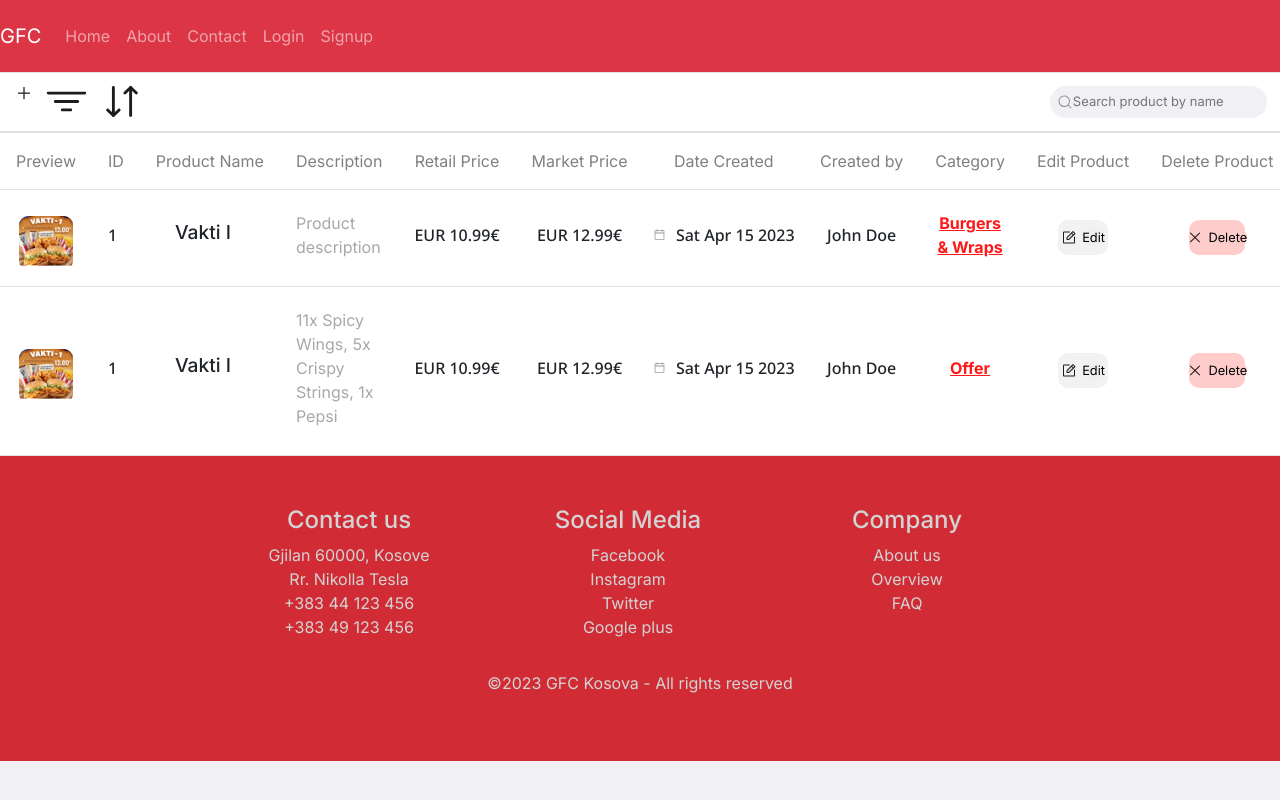
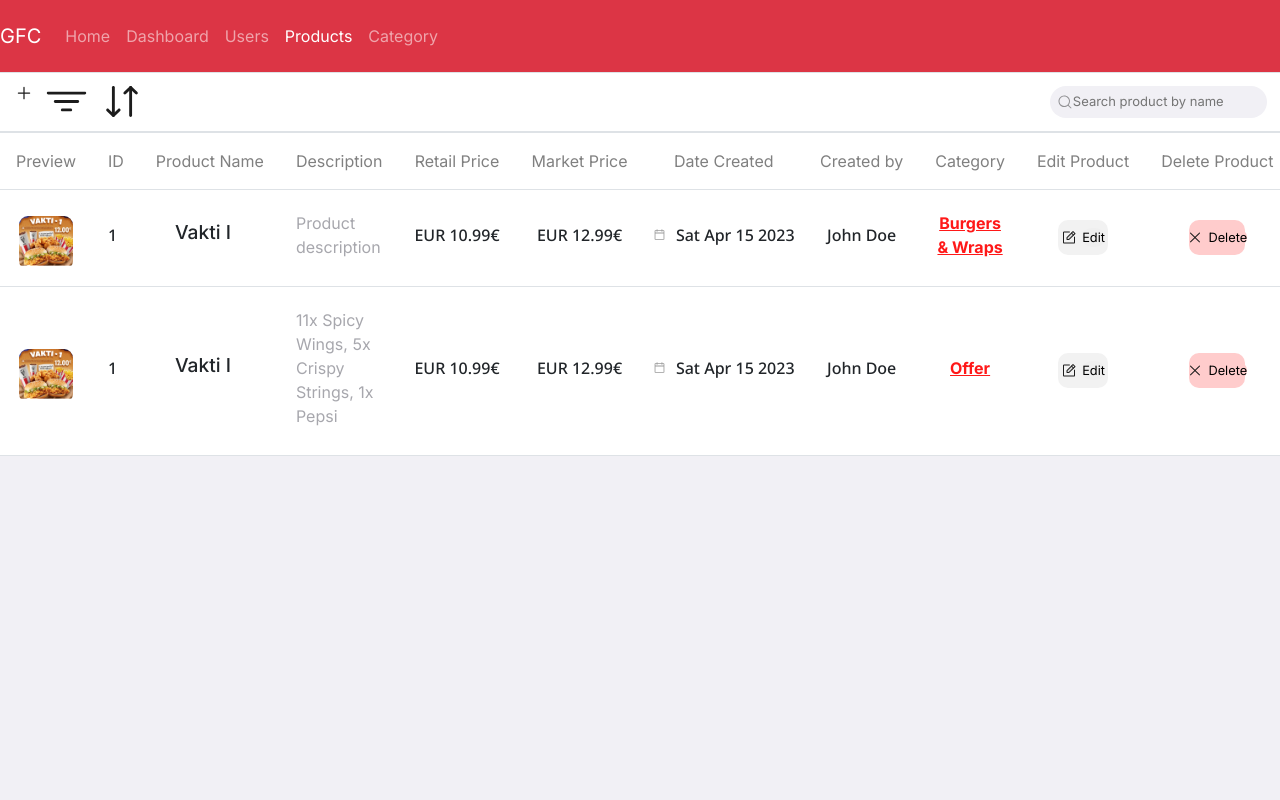
Before and after one commit to TrimZymberi/GFC-Web-application, a React (Vite) app: page /ProductList in a window 1280 px wide. Built offline with nearby package versions, Linux system fonts and the light colour scheme.

Commit message:
Update Dashboard
Update Dashboard

```diff
--- /dev/null
+++ b/src/components/NavbarDashboard.jsx
@@ -0,0 +1,33 @@
+import React from 'react';
+import { Navbar, Nav } from 'react-bootstrap';
+import { NavLink, useLocation } from 'react-router-dom';
+import '../styles/tab-style.css';
+
+const NavbarDashboard = () => {
+  const location = useLocation();
+  const navLinks = [
+    { to: '/home', text: 'Home' },
+    { to: '/dash', text: 'Dashboard' },
+    { to: '/UserList', text: 'Users' },
+    { to: '/ProductList', text: 'Products' },
+    { to: '/Category', text: 'Category' },
+  ];
+
+  return (
+    <Navbar className='bg-danger' variant="dark" expand="lg">
+      <Navbar.Brand href="#">GFC</Navbar.Brand>
+      <Navbar.Toggle aria-controls="navbarScroll" />
+      <Navbar.Collapse id="navbarScroll">
+        <Nav className="ml-auto my-2 my-lg-2 gap-15 px-10" style={{ maxHeight: '100px' }} navbarScroll>
+          {navLinks.map((link) => (
+            <Nav.Link as={NavLink} key={link.to} to={link.to} isActive={() => link.to === location.pathname}>
+              {link.text}
+            </Nav.Link>
+          ))}
+        </Nav>
+      </Navbar.Collapse>
+    </Navbar>
+  );
+};
+
+export default NavbarDashboard;
--- a/src/layouts/Dashboard/Dashboard.jsx
+++ b/src/layouts/Dashboard/Dashboard.jsx
@@ -5,10 +5,12 @@ import '../../styles/dashboard-style.css'
 import StatisticsSummary from '../../components/StatisticsSummary';
 import StatisticsCharts from '../../components/StatisticsCharts';
 import QuickAdd from '../../components/QuickAdd';
+import NavbarDashboard from '../../components/NavbarDashboard';
 
 function Dashboard() {
     return (
         <div className='container'>
+            <NavbarDashboard />
             <StatisticsSummary />
             <StatisticsCharts />
             <QuickAdd />
--- a/src/layouts/Dashboard/RolesRegistration.jsx
+++ b/src/layouts/Dashboard/RolesRegistration.jsx
@@ -30,7 +30,7 @@ const [values,setValues]=useState({
   return (
     <div className="wrapper  d-flex  align-items-center justify-content-center mb-5">
       <div className="signup ">
-        <h2 className="mb-3 text-center">Roles  </h2>
+        <h2 className="mb-3 text-center">Create a User </h2>
         <form onSubmit={handleValidation}>
           <div className="form-group  mb-2 ">
             <label htmlFor="Name" className="form-label">
--- a/src/views/ProductList.jsx
+++ b/src/views/ProductList.jsx
@@ -1,5 +1,6 @@
 import React from 'react'
 import '../styles/product-list-style.css'
+import NavbarDashboard from '../components/NavbarDashboard';
 
 import { Link } from 'react-router-dom';
 
@@ -13,9 +14,11 @@ function ProductList() {
     return (
         <div id="parent">
             <title>GFC | Products List</title>
+            <NavbarDashboard />
+
             <div className="preferences">
                 <div className="preferences-img">
-                   <Link to="/prodReg"> <img src={AddIcon} alt="" /></Link>
+                    <Link to="/prodReg"> <img src={AddIcon} alt="" /></Link>
                     <img src={AZIcon} alt="" />
                     <img src={ArrowUpDownIcon} alt="" />
                 </div>
--- a/src/views/UserList.jsx
+++ b/src/views/UserList.jsx
@@ -8,6 +8,7 @@ import AddIcon from '../images/Add-s.svg'
 import AZIcon from '../images/FunnelSimple-r.svg'
 import ArrowUpDownIcon from '../images/ArrowsDownUp-d.svg'
 import UserTable from '../components/UserTable'
+import NavbarDashboard from '../components/NavbarDashboard'
 
 export default function UserList() {
     return (
@@ -15,9 +16,11 @@ export default function UserList() {
         <div id="parent">
             <title>GFC | Users List</title>
 
+            <NavbarDashboard />
+
             <div className="preferences">
                 <div className="preferences-img">
-                    <img src={AddIcon} alt="" />
+                    <Link to="/roles"> <img src={AddIcon} alt="" /> </Link>
                     <img src={AZIcon} alt="" />
                     <img src={ArrowUpDownIcon} alt="" />
                 </div>
```
Also changed, not shown: src/router.jsx (+17 -2 lines), src/layouts/Dashboard/Category.jsx (added).
